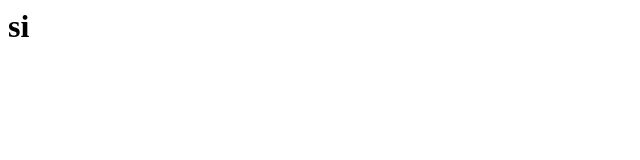
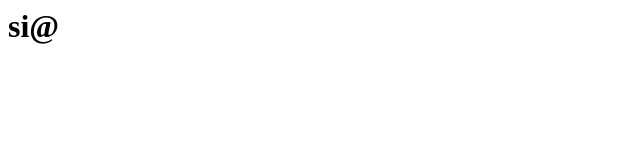
Before and after one commit to HIYJOKOU/si, a plain HTML site: page index.html in a window 1280 px wide. Shown: the full height of the page, 0-640 px from the left. Drawn offline with Linux system fonts and the light colour scheme.

Commit message:
Update index.html

```diff
--- a/index.html
+++ b/index.html
@@ -1 +1 @@
-<h1>si</h1>
+<h1>si@</h1>
```
